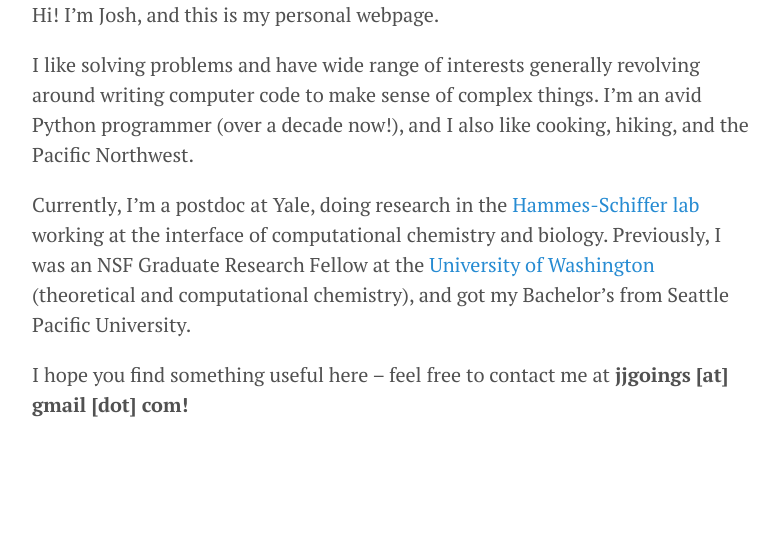
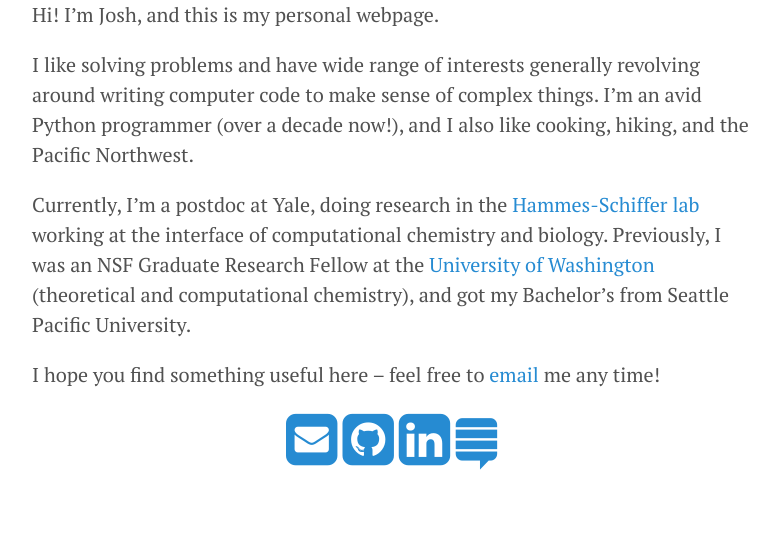
Before and after one commit to jjgoings/jjgoings.github.io, a Jekyll site: the page built from index.md, in a window 1280 px wide. Shown: the part 612-1162 px from the top of the page, without its empty margins (248-1027 px from the left). Built offline with Jekyll 4.4.1, drawn with Linux system fonts in a browser that asks for light colours; nearby versions of some CDN libraries; before the commit the page ends 1112 px from its top, so only the background shows below that.

Commit message:
add social media

```diff
--- a/_config.yml
+++ b/_config.yml
@@ -23,7 +23,6 @@
 #  CV: '/assets/CV.pdf'
   Projects: '/projects'
   Publications: '/publications'
-#  About: '/about'
 #  Archive: '/archive'
 
 # About/contact
--- a/_includes/head.html
+++ b/_includes/head.html
@@ -15,6 +15,7 @@
   </title>
 
   <!-- CSS -->
+  <link rel="stylesheet" href="//maxcdn.bootstrapcdn.com/font-awesome/4.3.0/css/font-awesome.min.css">
   <link rel="stylesheet" href="{{ site.baseurl }}/public/css/poole.css">
   <link rel="stylesheet" href="{{ site.baseurl }}/public/css/syntax.css">
   <link rel="stylesheet" href="{{ site.baseurl }}/public/css/lanyon.css">
--- a/_includes/sidebar.html
+++ b/_includes/sidebar.html
@@ -30,7 +30,6 @@
     <a class="sidebar-nav-item{% if page.url == site.baseurl %} active{% endif %}" href="{{ site.baseurl }}/presentations">Presentations</a>
     <a class="sidebar-nav-item{% if page.url == site.baseurl %} active{% endif %}" href="{{ site.baseurl }}/archive">Archive</a>
 
-
     {% comment %}
       The code below dynamically generates a sidebar nav of pages with
       `layout: page` in the front-matter. See readme for usage.
@@ -49,7 +48,10 @@
 
   <div class="sidebar-item">
     <p>
-      &copy; Joshua Goings {{ site.time | date: '%Y' }}. All rights reserved.
+    {% include social-media-links.html %}
+    </p>
+    <p>
+      &copy; {{ site.time | date: '%Y' }} Joshua Goings. All rights reserved.
     </p>
   </div>
 </div>
--- /dev/null
+++ b/_includes/social-media-links.html
@@ -0,0 +1,11 @@
+{% if site.data.social-media %}
+<div id="social-media">
+    {% assign sm = site.data.social-media %}
+    {% for entry in sm %}
+        {% assign key = entry | first %}
+        {% if sm[key].id %}
+<a href="{{ sm[key].href }}{{ sm[key].id }}" title="{{ sm[key].title }}"><i class="fa {{ sm[key].fa-icon }} fa-2x"></i></a>
+        {% endif %}
+    {% endfor %}
+</div>
+{% endif %}
--- a/_layouts/default.html
+++ b/_layouts/default.html
@@ -28,6 +28,7 @@
       <div class="container content">
         {{ content }}
       </div>
+
     </div>
 
     <label for="sidebar-checkbox" class="sidebar-toggle"></label>
@@ -49,5 +50,6 @@
         }, false);
       })(document);
     </script>
+
   </body>
 </html>
--- a/index.md
+++ b/index.md
@@ -39,14 +39,22 @@
    <img height="400" src="{{ site.baseurl }}/assets/rainier.jpg">
 </p>
 
+
 <p>Hi! I'm Josh, and this is my personal webpage.</p>
+
 
 <p>I like solving problems and have wide range of interests generally revolving around writing computer code to make sense of complex things. I'm an avid Python programmer (over a decade now!), and I also like cooking, hiking, and the Pacific Northwest.</p>
 
 <p>Currently, I'm a postdoc at Yale, doing research in the <a href="http://hammes-schiffer-group.org/">Hammes-Schiffer lab</a> working at the interface of computational chemistry and biology. Previously, I was an NSF Graduate Research Fellow at the <a href="http://uwligroup.org/">University of Washington</a> (theoretical and computational chemistry), and got my Bachelor's from Seattle Pacific University.</p>
 
-<p>I hope you find something useful here -- feel free to contact me at <b> jjgoings [at] gmail [dot] com!</b></p>
+<p>I hope you find something useful here -- feel free to [email]({{ site.data.social-media.email.href }}) me any time!</p>
 
+<center>
+<a href="{{ site.data.social-media.email.href }}{{ site.data.social-media.email.id }}" title="{{ site.data.social-media.email.title }}"><i class="fa {{ site.data.social-media.email.fa-icon }} fa-3x"></i></a>
+<a href="{{ site.data.social-media.github.href }}{{ site.data.social-media.github.id }}" title="{{ site.data.social-media.github.title }}"><i class="fa {{ site.data.social-media.github.fa-icon }} fa-3x"></i></a>
+<a href="{{ site.data.social-media.linkedin.href }}{{ site.data.social-media.linkedin.id }}" title="{{ site.data.social-media.linkedin.title }}"><i class="fa {{ site.data.social-media.linkedin.fa-icon }} fa-3x"></i></a>
+<a href="{{ site.data.social-media.stackexchange.href }}{{ site.data.social-media.stackexchange.id }}" title="{{ site.data.social-media.stackexchange.title }}"><i class="fa {{ site.data.social-media.stackexchange.fa-icon }} fa-3x"></i></a>
+</center>
 
 <!--
 <p align="center">
```
Also changed, not shown: _data/social-media.yml (added, +23 -0 lines).
